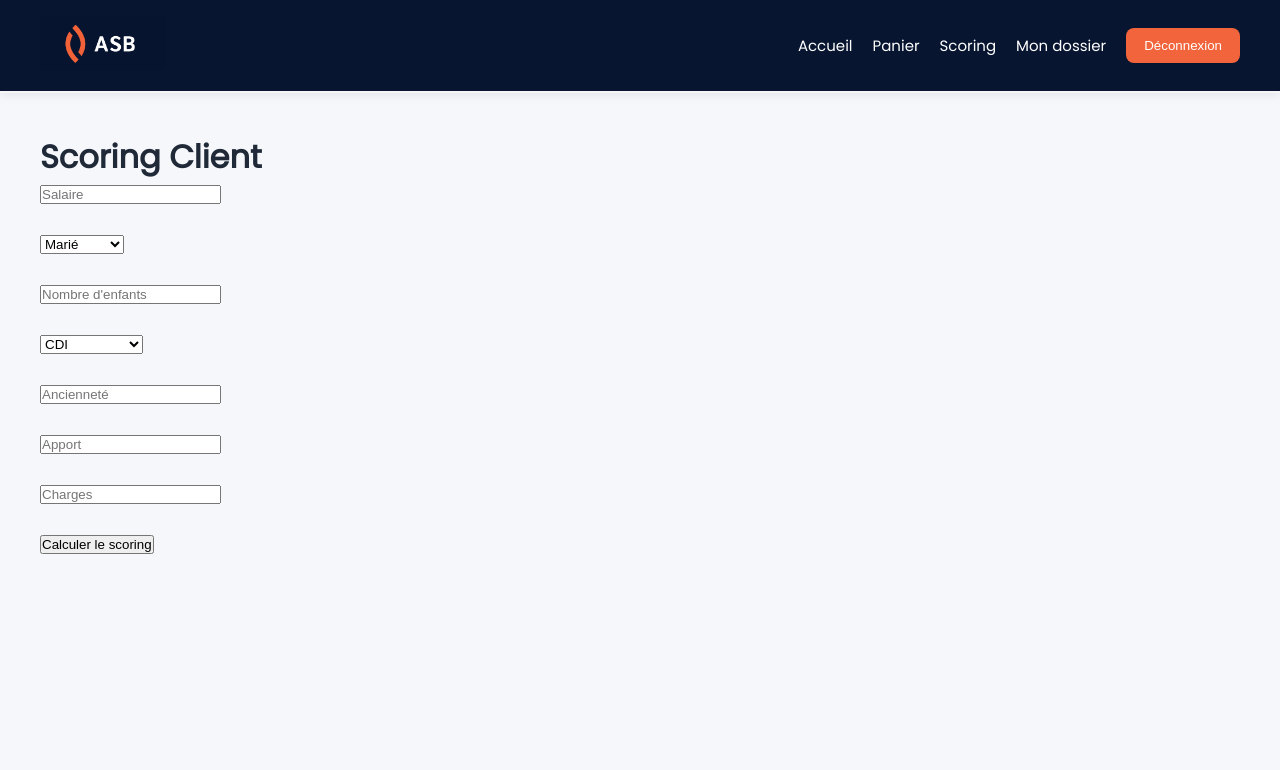
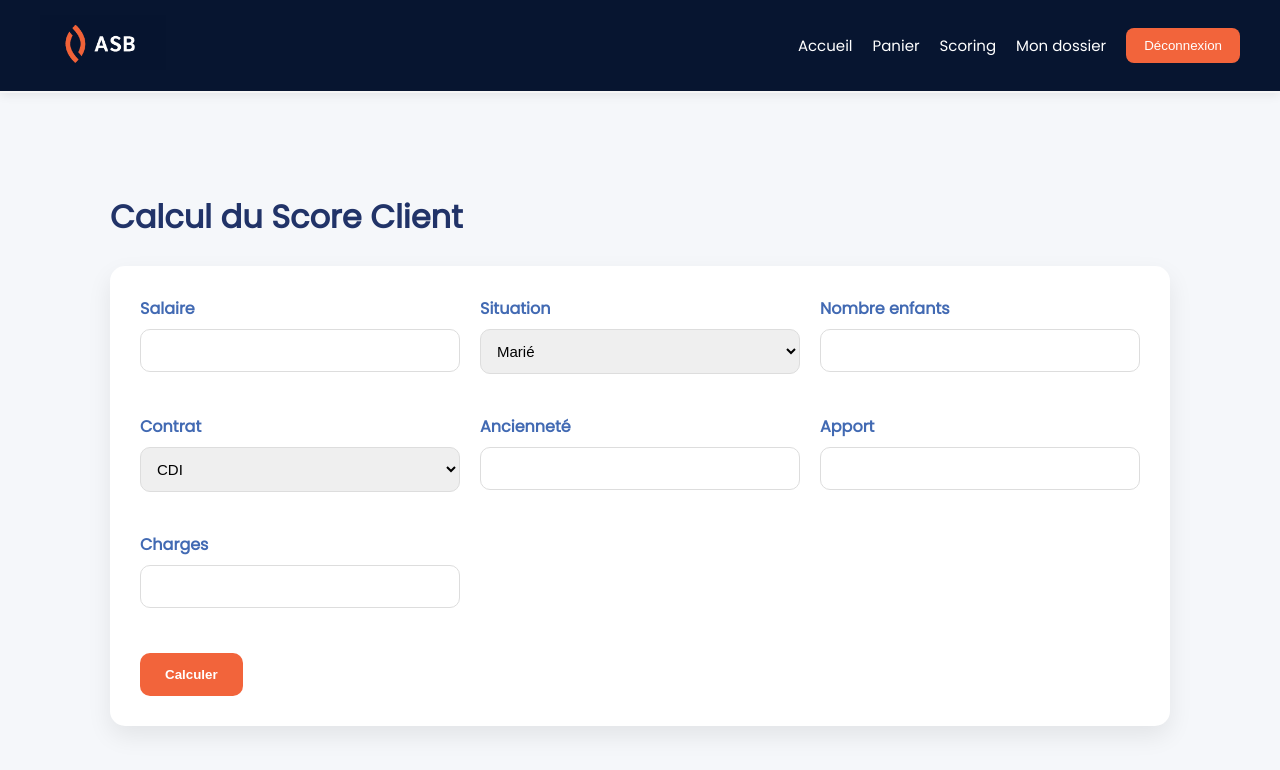
Before and after one commit to TheMoonEater/AppStage, a React app in the folder frontend/: page /scoring in a window 1280 px wide. Shown: the top 770 px of the page. Built offline with nearby package versions, Linux system fonts and the light colour scheme; the HTML template or start-up script is replaced by a standard one.

Commit message:
front du scoring et parametres

```diff
--- a/frontend/src/App.jsx
+++ b/frontend/src/App.jsx
@@ -8,6 +8,7 @@ import ProductDetail from "./pages/ProductDetail";
 import Cart from "./pages/Cart";
 import Simulation from "./pages/Simulation";
 import Scoring from "./pages/Scoring";
+import ScoringConfig from "./pages/ScoringConfig";
 import Dashboard from "./pages/Dashboard";
 import Clients from "./pages/Clients";
 import ClientDetail from "./pages/ClientDetail";
@@ -56,6 +57,11 @@ function App() {
         />
 
         <Route
+          path="/scoring-config"
+          element={<Layout><ScoringConfig /></Layout>}
+        />
+
+        <Route
           path="/dashboard"
           element={
             <Layout>
--- a/frontend/src/index.css
+++ b/frontend/src/index.css
@@ -882,3 +882,221 @@ button{
   overflow: hidden;
   box-shadow: 0 4px 20px rgba(0,0,0,.08);
 }
+
+
+
+
+
+/* ========================= */
+/* SCORING */
+/* ========================= */
+
+.scoring-page,
+.scoring-config-page {
+
+  max-width: 1100px;
+  margin: 40px auto;
+  padding: 20px;
+
+}
+
+.page-title {
+
+  color: #213368;
+  font-size: 2rem;
+  margin-bottom: 25px;
+  font-weight: bold;
+
+}
+
+.scoring-card,
+.config-card {
+
+  background: white;
+  padding: 30px;
+  border-radius: 15px;
+
+  box-shadow:
+    0 10px 25px rgba(0,0,0,0.08);
+
+}
+
+.form-grid {
+
+  display: grid;
+
+  grid-template-columns:
+    repeat(auto-fit,minmax(250px,1fr));
+
+  gap: 20px;
+
+}
+
+.form-group {
+
+  display: flex;
+  flex-direction: column;
+
+}
+
+.form-group label {
+
+  margin-bottom: 8px;
+
+  color: #426AB3;
+
+  font-weight: 600;
+
+}
+
+.form-group input,
+.form-group select {
+
+  padding: 12px;
+
+  border: 1px solid #ddd;
+
+  border-radius: 10px;
+
+  font-size: 15px;
+
+}
+
+.form-group input:focus,
+.form-group select:focus {
+
+  outline: none;
+
+  border-color: #426AB3;
+
+}
+
+/* Boutons */
+
+.btn-primary {
+
+  background: #F2643B;
+
+  color: white;
+
+  border: none;
+
+  padding: 14px 25px;
+
+  border-radius: 10px;
+
+  cursor: pointer;
+
+  font-weight: bold;
+
+  transition: 0.3s;
+
+}
+
+.btn-primary:hover {
+
+  background: #da4f28;
+
+}
+
+.btn-secondary {
+
+  background: #426AB3;
+
+  color: white;
+
+  border: none;
+
+  padding: 14px 25px;
+
+  border-radius: 10px;
+
+  cursor: pointer;
+
+  font-weight: bold;
+
+}
+
+.btn-secondary:hover {
+
+  background: #426AB3;
+
+}
+
+/* Résultat */
+
+.result-card {
+
+  margin-top: 30px;
+
+  background: #f9fafb;
+
+  border-left: 6px solid #426AB3;
+
+  padding: 25px;
+
+  border-radius: 12px;
+
+}
+
+.result-score {
+
+  font-size: 2rem;
+
+  color: #426AB3;
+
+  font-weight: bold;
+
+}
+
+.accepted {
+
+  color: green;
+}
+
+.refused {
+
+  color: red;
+}
+
+/* TABLE PARAMETRES */
+
+.config-table {
+
+  width: 100%;
+
+  border-collapse: collapse;
+
+  margin-top: 20px;
+
+}
+
+.config-table th {
+
+  background: #426AB3;
+
+  color: white;
+
+  padding: 15px;
+
+}
+
+.config-table td {
+
+  padding: 15px;
+
+  border-bottom: 1px solid #ddd;
+
+}
+
+.config-table input {
+
+  width: 100%;
+
+  padding: 10px;
+
+  border-radius: 8px;
+
+  border: 1px solid #ccc;
+
+}
--- a/frontend/src/pages/Scoring.jsx
+++ b/frontend/src/pages/Scoring.jsx
@@ -1,151 +1,188 @@
 import { useState } from "react";
-import axios from "axios";
+import api from "../services/api";
 
 function Scoring() {
 
-  const [form, setForm] = useState({
-    salaire: "",
-    marie: "non",
-    enfants: "",
-    type_contrat: "cdi",
-    anciennete: "",
-    apport: "",
-    charges: ""
+  const [form,setForm] = useState({
+
+    salaire:"",
+    marie:"non",
+    enfants:"",
+    type_contrat:"cdi",
+    anciennete:"",
+    apport:"",
+    charges:""
+
   });
 
-  const [resultat, setResultat] = useState(null);
+  const [resultat,setResultat] = useState(null);
 
   const handleChange = (e) => {
+
     setForm({
+
       ...form,
+
       [e.target.name]: e.target.value
+
     });
+
   };
 
   const handleSubmit = async (e) => {
+
     e.preventDefault();
 
-    try {
-
-      const response = await axios.post(
-        "http://127.0.0.1:8000/api/scoring/calculate/",
+    const res = await api.post(
+      "scoring/calculate/",
       form
     );
 
-      setResultat(response.data);
+    setResultat(res.data);
 
-    } catch (error) {
-      console.log(error);
-      alert("Erreur scoring");
-    }
   };
 
   return (
-    <div>
 
-      <h1>Scoring Client</h1>
+    <div className="scoring-page">
 
-      <form onSubmit={handleSubmit}>
+      <h1 className="page-title">
+        Calcul du Score Client
+      </h1>
 
+      <form
+        className="scoring-card"
+        onSubmit={handleSubmit}
+      >
+
+        <div className="form-grid">
+
+          <div className="form-group">
+            <label>Salaire</label>
             <input
-          type="number"
               name="salaire"
-          placeholder="Salaire"
               onChange={handleChange}
             />
+          </div>
 
-        <br /><br />
+          <div className="form-group">
+            <label>Situation</label>
 
             <select
               name="marie"
               onChange={handleChange}
             >
               <option value="oui">Marié</option>
-          <option value="non">Non marié</option>
+              <option value="non">Célibataire</option>
             </select>
 
-        <br /><br />
+          </div>
+
+          <div className="form-group">
+            <label>Nombre enfants</label>
 
             <input
-          type="number"
               name="enfants"
-          placeholder="Nombre d'enfants"
               onChange={handleChange}
             />
 
-        <br /><br />
+          </div>
+
+          <div className="form-group">
+            <label>Contrat</label>
 
             <select
               name="type_contrat"
               onChange={handleChange}
             >
-          <option value="cdi">CDI</option>
-          <option value="cdd">CDD</option>
+              <option value="cdi">
+                CDI
+              </option>
+
               <option value="fonctionnaire">
                 Fonctionnaire
               </option>
+
             </select>
 
-        <br /><br />
+          </div>
+
+          <div className="form-group">
+            <label>Ancienneté</label>
 
             <input
-          type="number"
               name="anciennete"
-          placeholder="Ancienneté"
               onChange={handleChange}
             />
 
-        <br /><br />
+          </div>
+
+          <div className="form-group">
+            <label>Apport</label>
 
             <input
-          type="number"
               name="apport"
-          placeholder="Apport"
               onChange={handleChange}
             />
 
-        <br /><br />
+          </div>
+
+          <div className="form-group">
+            <label>Charges</label>
 
             <input
-          type="number"
               name="charges"
-          placeholder="Charges"
               onChange={handleChange}
             />
 
-        <br /><br />
+          </div>
 
-        <button type="submit">
-          Calculer le scoring
+        </div>
+
+        <br />
+
+        <button
+          className="btn-primary"
+        >
+          Calculer
         </button>
 
       </form>
 
       {resultat && (
 
-        <div>
+        <div className="result-card">
 
-          <h2>Résultat</h2>
+          <h2>
+            Résultat
+          </h2>
+
+          <div className="result-score">
+            {resultat.score}/100
+          </div>
 
           <p>
-            Score : {resultat.score}
+            Taux endettement :
+            {" "}
+            {resultat.taux_endettement}%
           </p>
 
-          <p>
-            Décision : {resultat.decision}
-          </p>
-
-          <p>
-            Taux d'endettement :
-            {" "}
-            {resultat.taux_endettement} %
-          </p>
+          <h3
+            className={
+              resultat.decision === "ACCEPTE"
+              ? "accepted"
+              : "refused"
+            }
+          >
+            {resultat.decision}
+          </h3>
 
         </div>
 
       )}
 
     </div>
+
   );
 }
 
--- a/frontend/src/pages/ScoringConfig.jsx
+++ b/frontend/src/pages/ScoringConfig.jsx
@@ -3,13 +3,16 @@ import api from "../services/api";
 
 function ScoringConfig() {
 
-  const [config, setConfig] = useState(null);
+  const [config,setConfig] =
+    useState(null);
 
   useEffect(() => {
 
-    api.get("scoring/config/")
+    api.get("scoring-config/")
       .then(res => {
+
         setConfig(res.data);
+
       });
 
   }, []);
@@ -17,23 +20,27 @@ function ScoringConfig() {
   const handleChange = (e) => {
 
     setConfig({
+
       ...config,
-      [e.target.name]: e.target.value
+
+      [e.target.name]:
+      e.target.value
+
     });
 
   };
 
-  const handleSubmit = async (e) => {
+  const saveConfig = async (e) => {
 
     e.preventDefault();
 
     await api.put(
-      "scoring/config/",
+      "scoring-config/",
       config
     );
 
     alert(
-      "Configuration enregistrée"
+      "Paramètres enregistrés"
     );
 
   };
@@ -43,70 +50,104 @@ function ScoringConfig() {
 
   return (
 
-    <div className="page-container">
+    <div className="scoring-config-page">
 
-      <h1>
-        Paramètres de Scoring
+      <h1 className="page-title">
+        Paramètres du Scoring
       </h1>
 
       <form
-        className="card"
-        onSubmit={handleSubmit}
+        className="config-card"
+        onSubmit={saveConfig}
       >
 
-        <label>
-          Points salaire ≥ 100000
-        </label>
+        <table className="config-table">
 
+          <thead>
+
+            <tr>
+              <th>Critère</th>
+              <th>Points</th>
+            </tr>
+
+          </thead>
+
+          <tbody>
+
+            <tr>
+              <td>Salaire ≥ 100000</td>
+              <td>
                 <input
                   name="salaire_100k"
                   value={config.salaire_100k}
                   onChange={handleChange}
                 />
+              </td>
+            </tr>
 
-        <label>
-          Points salaire ≥ 50000
-        </label>
-
+            <tr>
+              <td>Salaire ≥ 50000</td>
+              <td>
                 <input
                   name="salaire_50k"
                   value={config.salaire_50k}
                   onChange={handleChange}
                 />
+              </td>
+            </tr>
 
-        <label>
-          Points CDI
-        </label>
+            <tr>
+              <td>Mariage</td>
+              <td>
+                <input
+                  name="mariage"
+                  value={config.mariage}
+                  onChange={handleChange}
+                />
+              </td>
+            </tr>
 
+            <tr>
+              <td>CDI</td>
+              <td>
                 <input
                   name="cdi"
                   value={config.cdi}
                   onChange={handleChange}
                 />
+              </td>
+            </tr>
 
-        <label>
-          Points Fonctionnaire
-        </label>
-
+            <tr>
+              <td>Fonctionnaire</td>
+              <td>
                 <input
                   name="fonctionnaire"
                   value={config.fonctionnaire}
                   onChange={handleChange}
                 />
+              </td>
+            </tr>
 
-        <label>
-          Seuil d'acceptation
-        </label>
-
+            <tr>
+              <td>Seuil Acceptation</td>
+              <td>
                 <input
                   name="seuil_acceptation"
                   value={config.seuil_acceptation}
                   onChange={handleChange}
                 />
+              </td>
+            </tr>
+
+          </tbody>
+
+        </table>
+
+        <br />
 
         <button
           className="btn-primary"
-          type="submit"
         >
           Sauvegarder
         </button>
```
Lines whose indentation alone changed are shown as unchanged.
